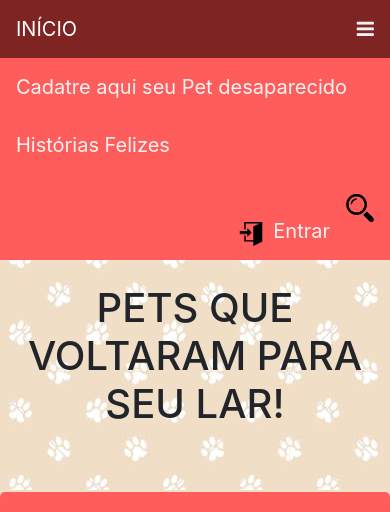
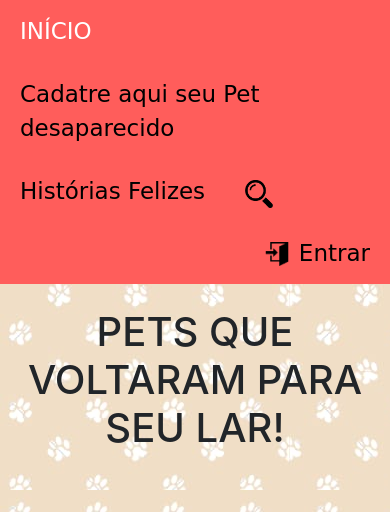
Before and after one commit to DavyCarvalho/Trabalho_Final_Entra21_Find-Pet, a Django app: page /pet/historias-felizes in a window 390 px wide. Shown: the part 230-742 px from the top of the page. Run offline with Django 3.2, Linux system fonts and the light colour scheme; data that the repository does not hold is empty; some libraries are stand-ins or nearby versions.

Commit message:
corrigindo inconsistencias de merge

```diff
--- a/projeto_findpet/core/templates/model-header.html
+++ b/projeto_findpet/core/templates/model-header.html
@@ -8,37 +8,32 @@
       text-align: center;
     }
 
-    .topnav {
+    #navbar {
+      overflow: hidden;
       background-color: #ff5d5b;
-        overflow: hidden;
+      z-index: 2;
     }
 
-
-    .topnav a {
+    #navbar a {
+      /* font:bold; */
       float: left;
-        display: block;
-        color: #f2f2f2;
-        text-align: center;
-        padding: 14px 16px;
+      display: inline-block;
+      color: black;
+      text-align: left;
+      padding: 14px 20px;
       text-decoration: none;
-        font-size: 20px;
+      font-size: 23px;
+      font-family: Comic Sans MS;
     }
 
-
-    .topnav a:hover {
-        background-color: #8f4b4a;
+    #navbar a:hover {
+      background-color: #8a3a39;
       color: black;
     }
 
-
-    .topnav a.active {
-        background-color: #7e2423;
+    #navbar a.active {
+      background-color: #ff5d5b;
       color: white;
-    }
-
-    .topnav .icon {
-        display: none;
-        overflow: hidden;
     }
 
     .content {
@@ -53,29 +48,6 @@
 
     .sticky + .content {
       padding-top: 60px;
-    }
-
-
-    @media screen and (max-width: 600px) {
-        .topnav a:not(:first-child) {display: none;}
-        .topnav a.icon {
-        float: right;
-        display: block;
-        }
-        }
-
-
-    @media screen and (max-width: 600px) {
-        .topnav.responsive {position: relative;}
-        .topnav.responsive .icon {
-        position: absolute;
-        right: 0;
-        top: 0;
-    }
-    .topnav.responsive a {
-        float: none;
-        display: block;
-        text-align: left;
     }
 
   /* The side navigation menu */
@@ -127,7 +99,6 @@
     .sidenav {padding-top: 15px;}
     .sidenav a {font-size: 18px;}
   }
-
 </style>
 
 <div class="header">
@@ -136,8 +107,8 @@
     </div>
 </div>
 
-<div class="topnav" id="myTopnav">
-  <a href="/pet/all/" class="active">INÍCIO</a>
+<div id="navbar">
+    <a class="active" href="/pet/all/">INÍCIO</a>
     {% if request.user.is_authenticated %}
     <a href="/pet/user/">Meus Pets</a>
     <a href="/pet/register/">Cadastrar</a>
@@ -145,6 +116,7 @@
     {% else %}
     <a href="/pet/register/">Cadatre aqui seu Pet desaparecido</a>
     {% endif %}
+
     <a href="/pet/historias-felizes">Histórias Felizes</a>
 
     <a>
@@ -152,9 +124,9 @@
         <img class='' src="{% static 'imgs\icone_lupa.png'%}" style="margin-top:6px; float: right; height: 28px; width:28px";>
       </span>
     </a>
+
     {% if request.user.is_authenticated %}
         <a style='float: right;' href="/logout/">
-
         <img src="{% static 'imgs\icone_sair.png'%}" style="margin-top:6px; margin-right:10px;float: left; height: 24px; width:24px";>
         Sair
         </a>
@@ -168,9 +140,6 @@
             Entrar
         </a>
     {% endif %}
-    <a href="javascript:void(0);" class="icon" onclick="myFunction()">
-    <i class="fa fa-bars"></i>
-  </a>
 </div>
 
 <div id="mySidenav" class="sidenav">
@@ -187,7 +156,6 @@
 </div>
 
 <script>
-
   window.onscroll = function() {myFunction()};
 
   var navbar = document.getElementById("navbar");
@@ -201,15 +169,6 @@
       }
   }
 
-function myFunction() {
-  var x = document.getElementById("myTopnav");
-  if (x.className === "topnav") {
-    x.className += " responsive";
-  } else {
-    x.className = "topnav";
-  }
-}
-
   function openNav() {
     document.getElementById("mySidenav").style.width = "250px";
   }
```
Lines whose indentation alone changed are shown as unchanged.
